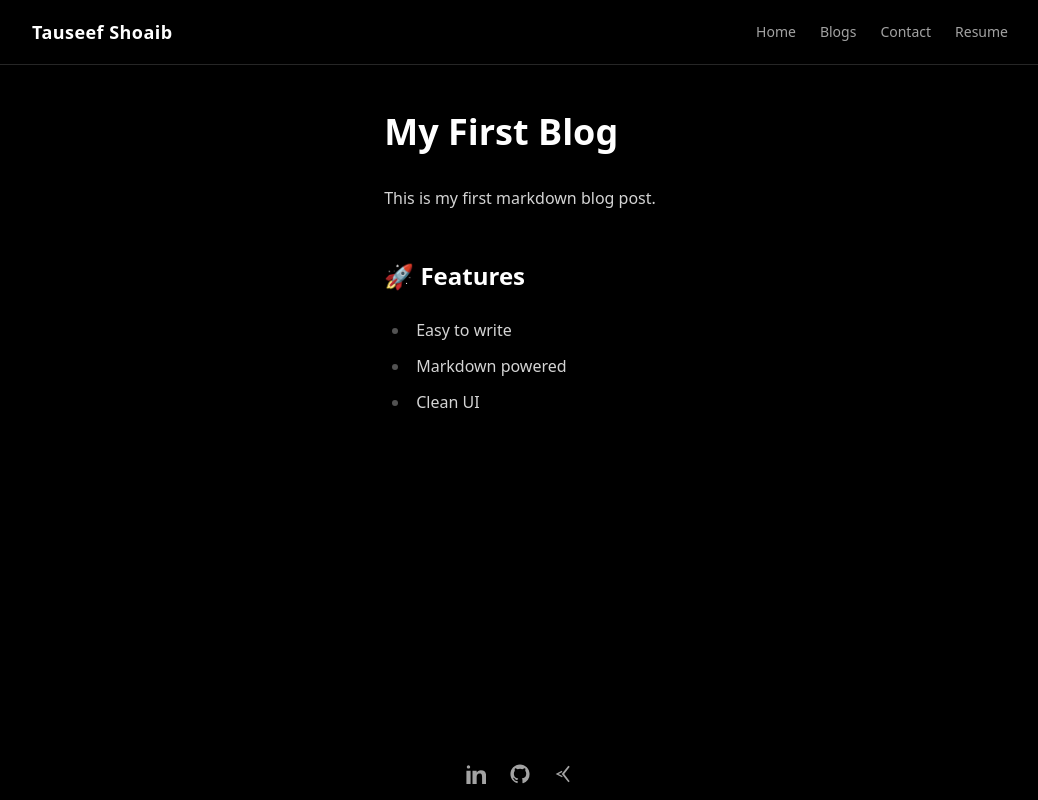
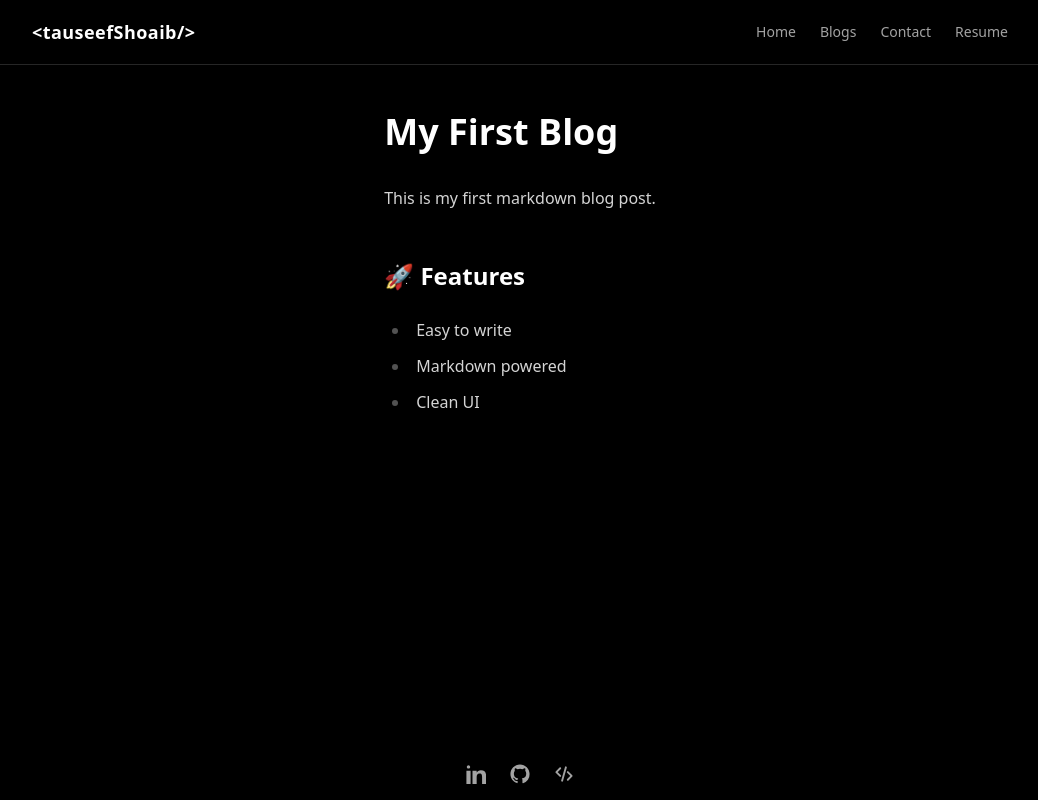
Before and after one commit to tauseefshoaib/portfolio, a React (Vite) app: page /blog/blog1 in a window 1280 px wide. Shown: the whole page, without its empty margins (120-1158 px from the left). Built offline with nearby package versions, Linux system fonts and the light colour scheme.

Commit message:
update footer icons and fix navbar hover

```diff
--- a/src/components/Footer.jsx
+++ b/src/components/Footer.jsx
@@ -22,9 +22,26 @@ export default function Footer() {
       name: "LeetCode",
       href: "https://leetcode.com/tauseefshoaib",
       icon: (
-        <svg fill="currentColor" viewBox="0 0 24 24" className="w-5 h-5">
-          <path d="M17.2 2L9.3 12l8 10 1.5-1.3-6.6-8.7 6.7-8.7z" />
-          <path d="M10.1 14.5L5.4 12l4.7-2.5-.8-1.4L2 12l7.6 3.9.5-.4z" />
+        <svg
+          viewBox="0 0 21 21"
+          className="w-5 h-5"
+          fill="none"
+          stroke="currentColor"
+          strokeWidth="2"
+          strokeLinecap="round"
+          strokeLinejoin="round"
+        >
+          <g transform="translate(2 3)">
+            <line x1="10.5" y1="0.5" x2="6.5" y2="14.5" />
+            <polyline
+              points="7.328 2.672 7.328 8.328 1.672 8.328"
+              transform="rotate(135 4.5 5.5)"
+            />
+            <polyline
+              points="15.328 6.672 15.328 12.328 9.672 12.328"
+              transform="scale(1 -1) rotate(-45 -10.435 0)"
+            />
+          </g>
         </svg>
       ),
     },
--- a/src/components/Navbar.jsx
+++ b/src/components/Navbar.jsx
@@ -12,8 +12,11 @@ export default function Navbar() {
   return (
     <nav className="fixed top-0 w-full bg-black/40 backdrop-blur-lg border-b border-neutral-800 z-50">
       <div className="max-w-5xl mx-auto px-6 h-16 flex items-center justify-between">
-        <NavLink to="/" className="font-semibold tracking-wide text-lg">
-          Tauseef Shoaib
+        <NavLink
+          to="/"
+          className="font-semibold tracking-wide text-lg hover:text-red-700"
+        >
+          {"<tauseefShoaib/>"}
         </NavLink>
 
         {/* Hamburger */}
```
